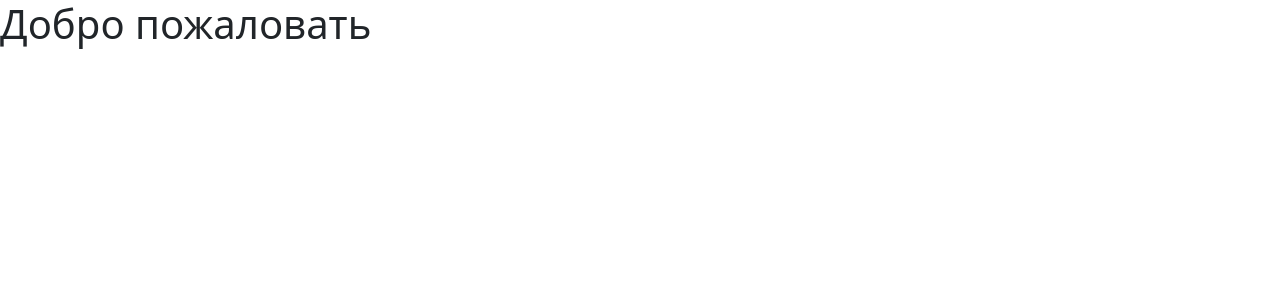
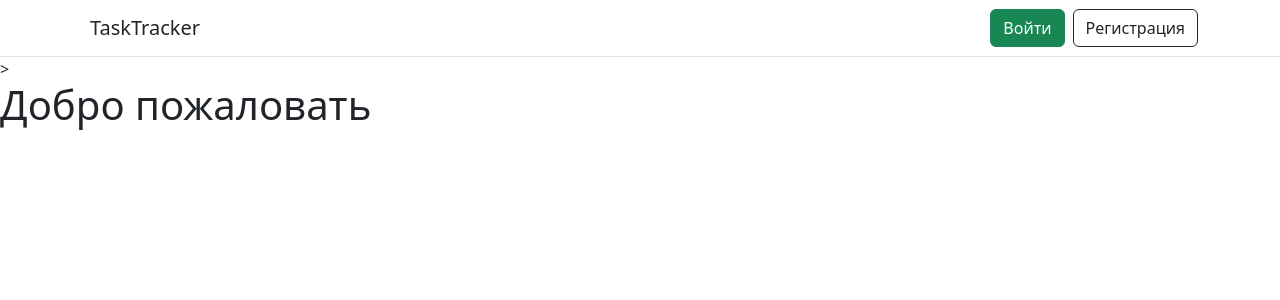
Before and after one commit to Whiox/TaskTracker, a Django app: page / in a window 1280 px wide. Shown: the top 300 px of the page. Run offline with Django 5.2, Linux system fonts and the light colour scheme.

Commit message:
Added header

```diff
--- a/home/templates/base.html
+++ b/home/templates/base.html
@@ -7,6 +7,8 @@
         <link href="https://cdn.jsdelivr.net/npm/bootstrap@5.3.5/dist/css/bootstrap.min.css" rel="stylesheet" integrity="sha384-SgOJa3DmI69IUzQ2PVdRZhwQ+dy64/BUtbMJw1MZ8t5HZApcHrRKUc4W0kG879m7" crossorigin="anonymous">
     </head>
     <body>
+        <link href={% include 'header.html' %}>
+
         {% block content %}
 
         {% endblock content %}
--- /dev/null
+++ b/home/templates/header.html
@@ -0,0 +1,28 @@
+<header class="bg-white">
+    <nav class="navbar navbar-expand-lg navbar-light bg-white border-bottom">
+        <div class="container">
+            <!-- Логотип слева -->
+            <a class="navbar-brand text-dark" href="{% url 'index' %}">
+                <i class="bi bi-rocket me-2 text-primary"></i>TaskTracker
+            </a>
+
+            <!-- Кнопка для мобильных устройств -->
+            <button class="navbar-toggler" type="button" data-bs-toggle="collapse" data-bs-target="#navbarNav"
+                    aria-controls="navbarNav" aria-expanded="false" aria-label="Toggle navigation">
+                <span class="navbar-toggler-icon"></span>
+            </button>
+
+            <!-- Контент навигации -->
+            <div class="collapse navbar-collapse" id="navbarNav">
+                <!-- Пустое пространство между лого и кнопками -->
+                <div class="ms-auto"></div>
+
+                <!-- Кнопки справа -->
+                <div class="d-flex align-items-center gap-2">
+                    <a href="#" class="btn btn-success">Войти</a>
+                    <a href="#" class="btn btn-outline-dark">Регистрация</a>
+                </div>
+            </div>
+        </div>
+    </nav>
+</header>
```
